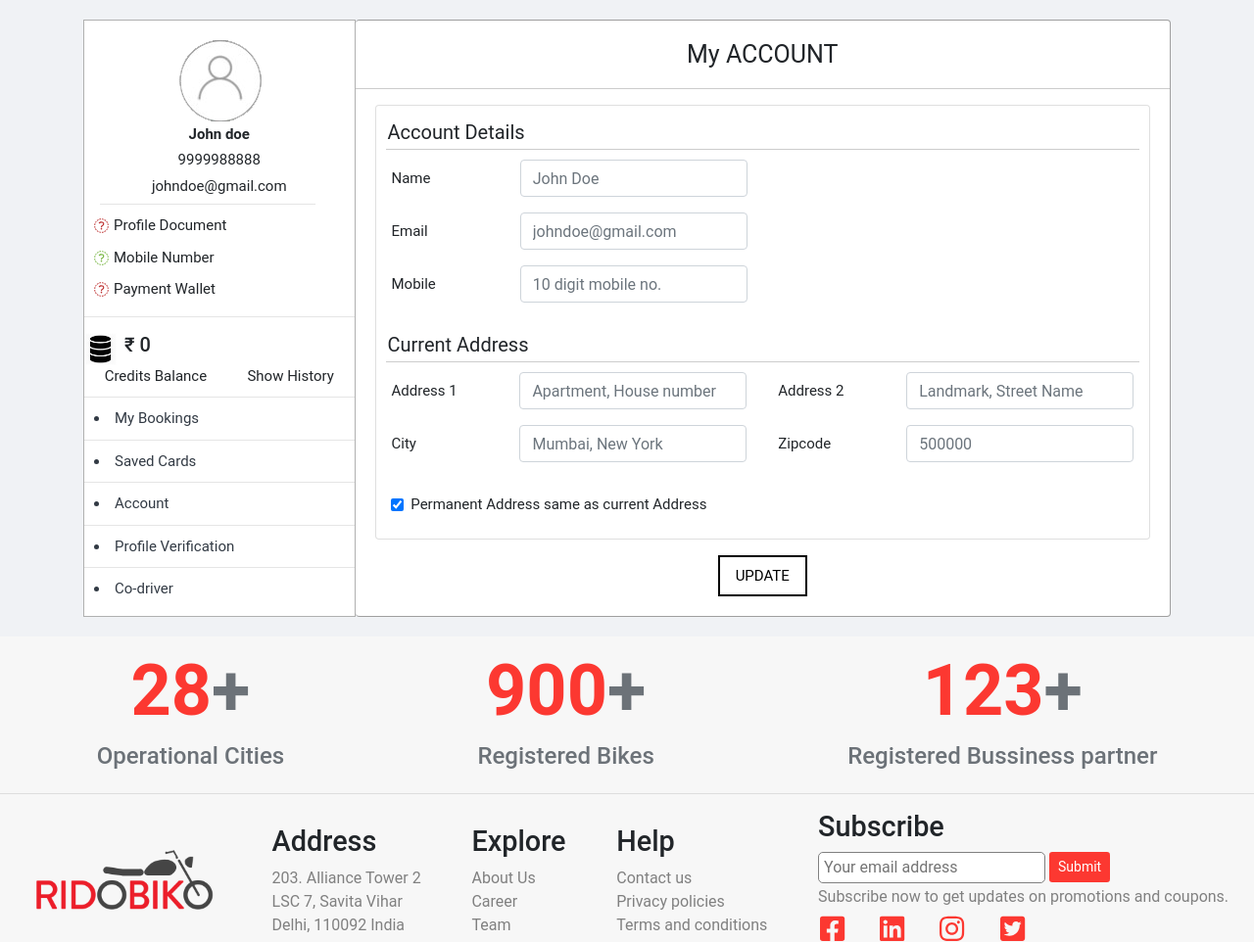
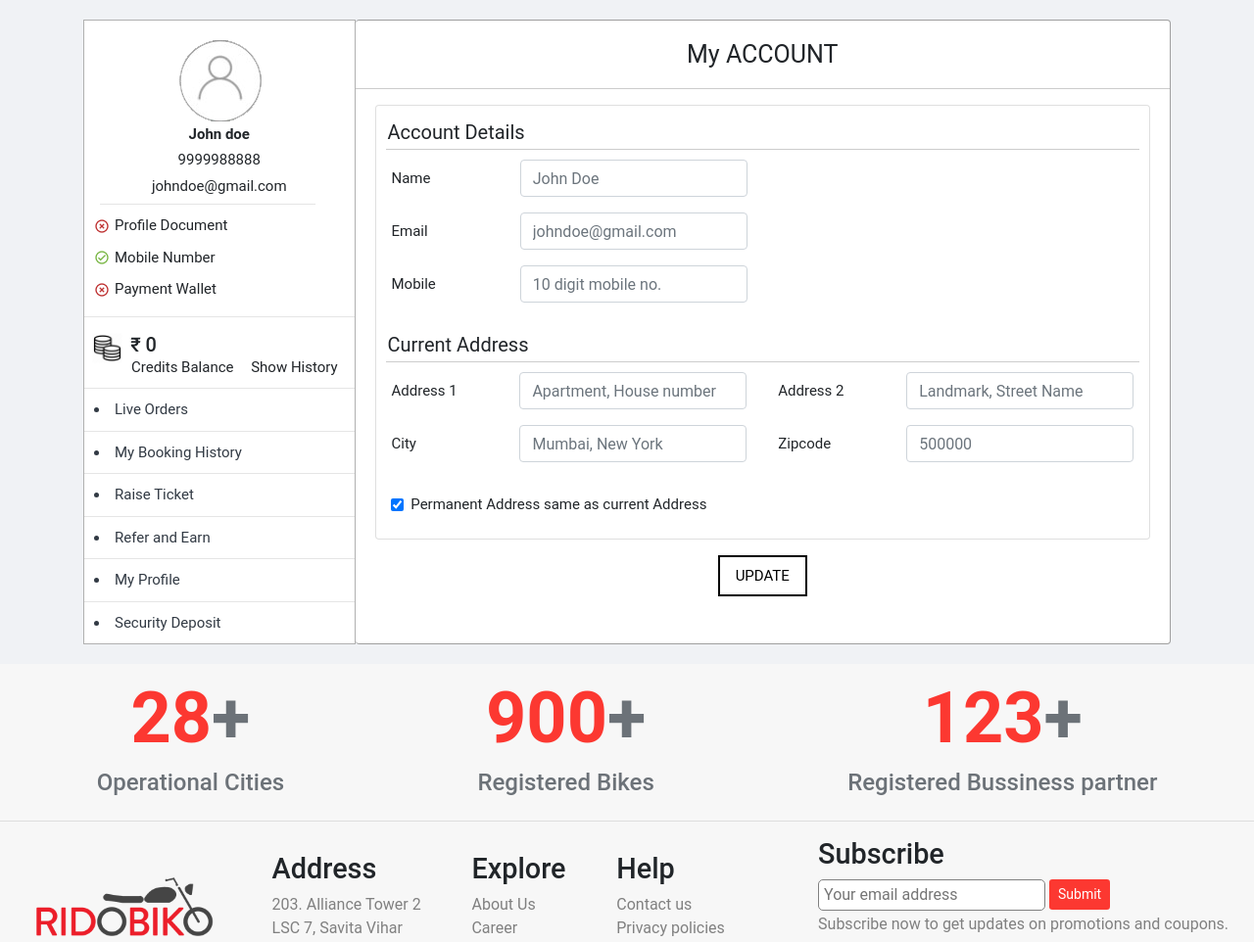
Before and after one commit to KUSUM24/RidoBiko_Clone, a PHP site: page /dashboard-main.php in a window 1280 px wide. Shown: the part 63-1025 px from the top of the page at 98% size. Run offline with PHP 8.4, Linux system fonts and the light colour scheme.

Commit message:
icons changed and images added

```diff
--- a/css/dashboard.css
+++ b/css/dashboard.css
@@ -56,6 +56,18 @@
   font-size: 15px;
   color: #323a44;
 }
+#numberStatus {
+  color: rgb(120, 182, 67);
+  font-size: 16px;
+}
+.section-status .active-icon {
+  color: rgb(120, 182, 67);
+  font-size: 16px;
+}
+.section-status .inactive-icon {
+  color: rgb(190, 50, 50);
+  font-size: 16px;
+}
 /* right-body */
 .card-body {
   padding-top: 1rem;
--- a/dashboard-page.php
+++ b/dashboard-page.php
@@ -1,7 +1,7 @@
 <div class="container d-flex">
   <div class="left-body d-flex flex-column">
     <div class="section-userinfo">
-      <img src="assets/img/userinfo.png" alt="userinfo" />
+      <img src="images/userinfo.png" alt="userinfo" />
       <div class="name content"><b>John doe</b></div>
       <div class="number content">9999988888</div>
       <div class="email content">johndoe@gmail.com</div>
@@ -9,46 +9,45 @@
     <hr class="userinfo-hr" />
     <div class="section-status">
       <div class="status--container d-flex align-items-center">
-        <span
-          class="tab_icons fa fl fa-times-circle-o"
-          style="color: rgb(190, 50, 50)"
-        ></span>
+        <span class="material-icons-outlined inactive-icon" id="documentStatus">
+        highlight_off
+        </span>
         <div>Profile Document</div>
       </div>
       <div class="status--container d-flex align-items-center">
-        <span
-          class="tab_icons fa fa-check-circle-o fl"
-          id="numberStatus"
-          style="color: rgb(120, 182, 67)"
-        ></span>
+        <span class="material-icons-outlined active-icon" id="numberStatus">
+          check_circle_outline
+        </span>
         <div>Mobile Number</div>
       </div>
       <div class="status--container d-flex align-items-center">
-        <span
-          class="tab_icons fa fl fa-times-circle-o"
-          style="color: rgb(190, 50, 50)"
-        ></span>
+        <span class="material-icons-outlined inactive-icon" id="paymentStatus">
+          highlight_off
+        </span>
         <div>Payment Wallet</div>
       </div>
       <hr />
     </div>
     <div class="section-balance">
-      <div class="d-flex">
-        <img src="assets/img/creds.jpg" width="12%" height="10%" alt="cred" />
-        <div class="h5 mx-2">₹ 0</div>
-      </div>
-      <div class="d-flex justify-content-around">
-        <div>Credits Balance</div>
-        <div>Show History</div>
+      <div class="d-flex align-items-start px-2">
+        <img src="images/creds.png" width="12%" height="10%" alt="cred" />
+        <div class="d-flex flex-column w-100">
+          <div class="h5 mx-2 my-0">₹ 0</div>
+          <div class="d-flex justify-content-around w-100">
+            <div>Credits Balance</div>
+            <div>Show History</div>
+          </div>
+        </div>
       </div>
       <!-- <hr class="balance-hr" /> -->
     </div>
     <div class="section-navbar">
-      <li class="item">My Bookings</li>
-      <li class="item">Saved Cards</li>
-      <li class="item">Account</li>
-      <li class="item">Profile Verification</li>
-      <li class="item">Co-driver</li>
+      <li class="item">Live Orders</li>
+      <li class="item">My Booking History</li>
+      <li class="item">Raise Ticket</li>
+      <li class="item">Refer and Earn</li>
+      <li class="item">My Profile</li>
+      <li class="item">Security Deposit</li>
     </div>
   </div>
   <div class="right-body card">
```
Also changed, not shown: assets/img/creds.jpg (deleted), images/creds-2.jpg (added), images/creds.png (added), images/money-img.png (added), images/userinfo.png (renamed from assets/img/userinfo.png).
